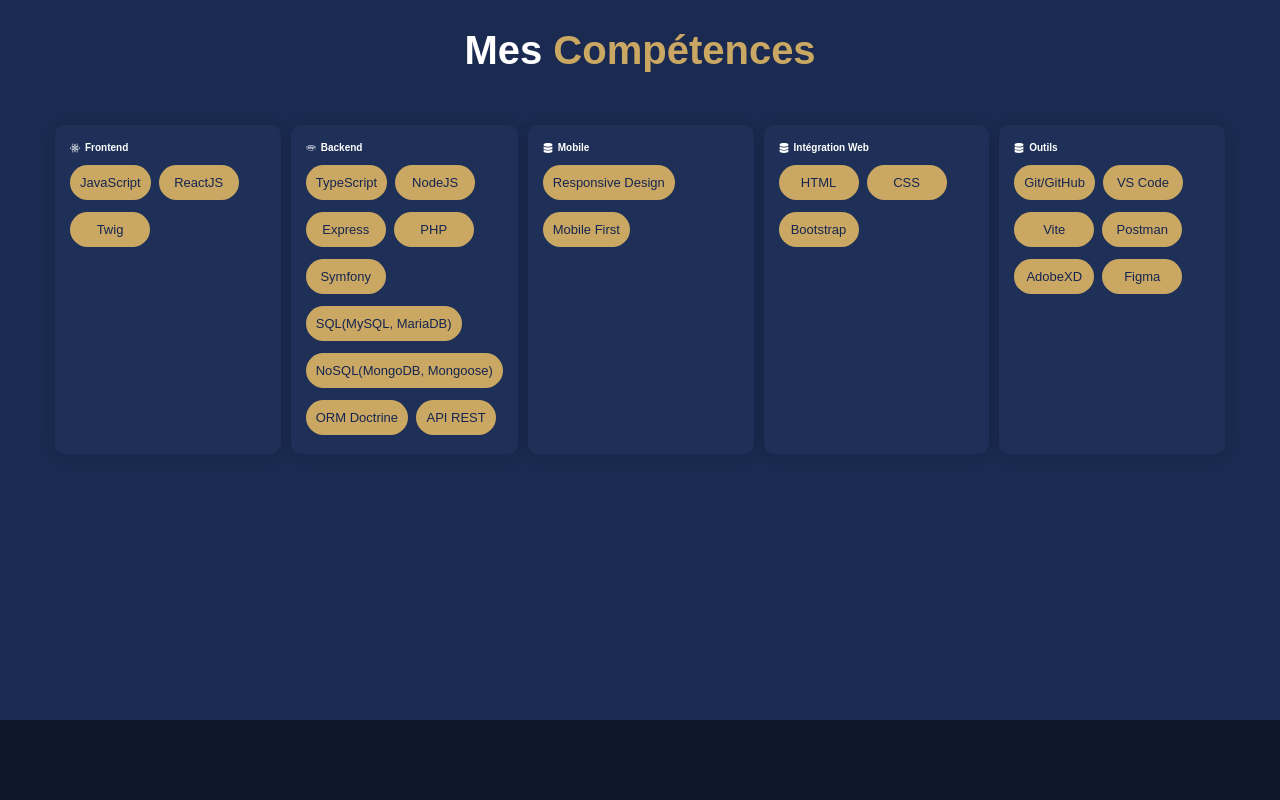
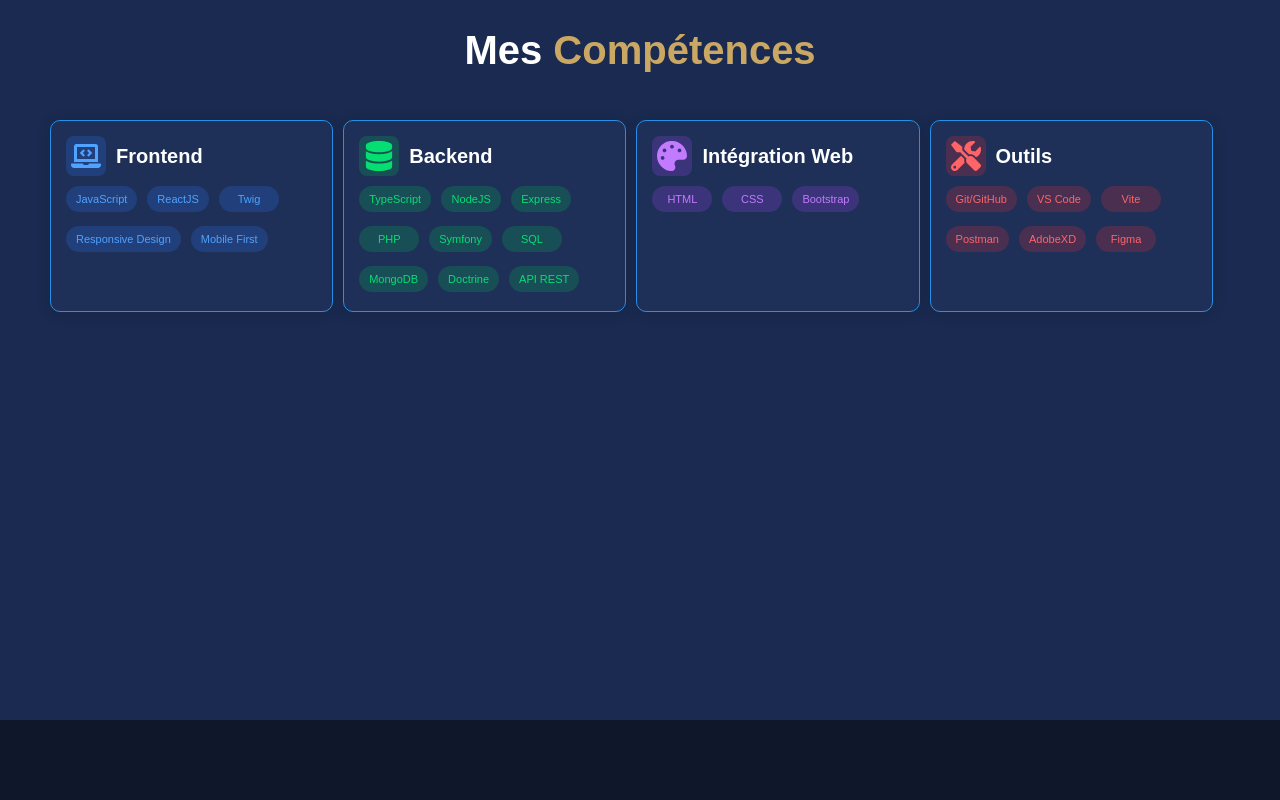
Before and after one commit to AlexDelapierre/Portfolio-React, a React (Create React App) app: page / in a window 1280 px wide. Shown: the part 1680-2480 px from the top of the page. Built offline with nearby package versions, Linux system fonts and the light colour scheme.

Commit message:
feat: add SkillsCard

```diff
--- a/src/components/Career/Career.jsx
+++ b/src/components/Career/Career.jsx
@@ -6,7 +6,14 @@
 		<section className="career" id="career">
 			<h2 className="career__title">Mon <span className='text-secondary-color'>parcours</span></h2>
 			<div className="career__content">
-				{/* Ajoutez ici votre parcours, expériences, diplômes, etc. */}
+				<p>
+					Monteur-câbleur - Euroconcep (intérim) 11/2023  01/2025 <br />
+					Lecture de schémas techniques, assemblage et câblage d’armoires électriques industrielles. Expérience développant rigueur, gestion du temps, sens du détail et travail en équipe.
+				</p>
+				<p>
+					Professeur de guitare - Écoles de musique 2012  2021 <br />
+					Enseignement de la guitare dans plusieurs écoles (OCA, Mélodia, Les Amis de la Musique) et à domicile. Expérience renforçant pédagogie, écoute, patience et sens de l’organisation.
+      	</p>
 			</div>
 		</section>
 	);
--- a/src/components/Hero/Hero.css
+++ b/src/components/Hero/Hero.css
@@ -1,5 +1,6 @@
 .home-hero {
   background-color: #162b62;
+  min-height: 100vh;
 }
 
 .home-hero__portrait {
--- a/src/components/Skills/SkillCard/SkillCard.css
+++ /dev/null
@@ -1,56 +0,0 @@
-.skill-card {
-	width: 260px;
-	min-height: 320px;
-	background: #1e3057;
-	border-radius: 1rem;
-	box-shadow: 0 2px 16px rgba(0,0,0,0.12);
-	display: flex;
-	flex-direction: column;
-	/* align-items: stretch; */
-	padding: 1.5rem;
-	margin: 0.5rem;
-}
-
-.skill-card-header {
-	display: flex;
-	flex-direction: row;
-	align-items: center;
-	justify-content: flex-start;
-	margin-bottom: 1rem;
-}
-
-.skill-title {
-	text-align: left;
-	margin-left: 0.5rem;
-}
-
-.skill-card-buttons {
-	display: flex;
-	flex-wrap: wrap;
-	gap: 8px;
-	width: 100%;
-	/* justify-content: center; */
-}
-
-.skill-btn {
-	background: #caa863;
-	color: #152550;
-	border: none;
-	border-radius: 2rem;
-	padding: 1rem 1rem;
-  min-width: 8rem;
-	font-size: 1.3rem;
-	font-weight: 500;
-	margin-bottom: 4px;
-	cursor: pointer;
-	transition: background 0.2s;
-	display: flex;
-	align-items: center;
-	justify-content: center;
-	overflow: hidden;
-	text-overflow: ellipsis;
-	white-space: nowrap;
-}
-.skill-btn:hover {
-	background: #b3975a;
-}
--- a/src/components/Skills/SkillCard/SkillCard.jsx
+++ /dev/null
@@ -1,25 +0,0 @@
-import React from "react";
-import "./SkillCard.css";
-
-function SkillCard({ icon: Icon, title, tags }) {
-  return (
-    <div className="skill-card">
-      {/* Partie icône + titre */}
-      <div className="skill-card-header">
-        {Icon && <Icon className="skill-icon" />}
-        <h4 className="skill-title">{title}</h4>
-      </div>
-
-      {/* Boutons (tags) */}
-      <div className="skill-card-buttons">
-        {tags.map((tag, index) => (
-          <button key={index} className="skill-btn">
-            {tag}
-          </button>
-        ))}
-      </div>
-    </div>
-  );
-}
-
-export default SkillCard;
--- a/src/components/Skills/Skills.css
+++ b/src/components/Skills/Skills.css
@@ -5,7 +5,6 @@
 
 .skills-container {
   display: flex;
-  flex-direction: row;
-  /* gap: 20px;
-  flex-wrap: wrap; */
+  flex-wrap: wrap;
+  gap: 1rem;
 }
--- a/src/components/Skills/Skills.jsx
+++ b/src/components/Skills/Skills.jsx
@@ -1,34 +1,37 @@
 import "./Skills.css";
-import SkillCard from "./SkillCard/SkillCard";
-import { FaReact, FaPhp, FaDatabase } from "react-icons/fa";
+import SkillCard from "./SkillsCard/SkillsCard";
+import {FaLaptopCode, FaReact, FaDatabase, FaMobileAlt, FaHtml5, FaPalette, FaTools } from "react-icons/fa";
 
 function Skills() {
 
   const skillsData = [
     {
-      icon: FaReact,
+      icon: FaLaptopCode,
       title: "Frontend",
-      tags: ["JavaScript", "ReactJS", "Twig"]
-    },
-    {
-      icon: FaPhp,
-      title: "Backend",
-      tags: ["TypeScript", "NodeJS", "Express" ,"PHP", "Symfony", "SQL(MySQL, MariaDB)", "NoSQL(MongoDB, Mongoose)", "ORM Doctrine", "API REST"]
+      tags: ["JavaScript", "ReactJS", "Twig", "Responsive Design", "Mobile First"],
+      backgroundColor: "#213f7a",
+      color: "#50a2ff"
     },
     {
       icon: FaDatabase,
-      title: "Mobile",
-      tags: ["Responsive Design", "Mobile First"]
+      title: "Backend",
+      tags: ["TypeScript", "NodeJS", "Express", "PHP", "Symfony", "SQL", "MongoDB", "Doctrine", "API REST"],
+      backgroundColor: "#184e56",
+      color: "#05df72"
     },
     {
-      icon: FaDatabase,
+      icon: FaPalette,
       title: "Intégration Web",
-      tags: ["HTML", "CSS", "Bootstrap"]
+      tags: ["HTML", "CSS", "Bootstrap"],
+      backgroundColor: "#3b347a",
+      color: "#c27aff"
     },
     {
-      icon: FaDatabase,
+      icon: FaTools,
       title: "Outils",
-      tags: ["Git/GitHub", "VS Code", "Vite", "Postman", "AdobeXD", "Figma"]
+      tags: ["Git/GitHub", "VS Code", "Vite", "Postman", "AdobeXD", "Figma"],
+      backgroundColor: "#4a2f51",
+      color: "#ff6467"
     }
   ];
 
@@ -42,6 +45,8 @@
             icon={skill.icon}
             title={skill.title}
             tags={skill.tags}
+            backgroundColor={skill.backgroundColor}
+            color={skill.color}
           />
         ))}
       </div>
--- /dev/null
+++ b/src/components/Skills/SkillsCard/SkillsCard.css
@@ -0,0 +1,87 @@
+/* ===== Mobile First ===== */
+.skillsCard-container {
+	width: 100%;
+	min-width: 140px;
+	max-width: 100%;
+	background: #1e3057;
+	border-radius: 1rem;
+	box-shadow: 0 2px 16px rgba(0,0,0,0.12);
+	display: flex;
+	flex-direction: column;
+	padding: 1.5rem;
+	border: 1px solid #278ee9;
+	box-sizing: border-box;
+	margin-bottom: 1rem; /* espace entre les cards */
+	/* pas de height fixe → la card s'adapte au contenu */
+}
+
+/* Tablette */
+@media (min-width: 768px) {
+	.skillsCard-container {
+		width: 48%;
+		min-width: 180px;
+	}
+}
+
+/* Desktop */
+@media (min-width: 1024px) {
+	.skillsCard-container {
+		width: 24%;
+		min-width: 220px;
+		max-width: 350px;
+	}
+}
+
+.skillsCard-header {
+	display: flex;
+	align-items: center;
+	justify-content: flex-start;
+	gap: 1rem;
+	margin-bottom: 1rem;
+}
+
+.skillsCard-icon-bg {
+  display: inline-flex;
+  align-items: center;
+  justify-content: center;
+  padding: 0.5rem;       /* espace autour de l’icône */
+  border-radius: 20%;    /* rond parfait, ou 0.5rem pour arrondi léger */
+}
+
+.skillsCard-icon {
+  font-size: clamp(1.5rem, 4vw, 3rem); /* min = 1.5rem, max = 3rem */
+  flex-shrink: 0; /* évite que l'icône se compresse */
+}
+
+
+.skillsCard-title {
+	margin: 0;
+}
+
+.skillsCard-buttons-container {
+	display: flex;
+	flex-wrap: wrap;
+	gap: 1rem;
+	padding: 0;
+	/* overflow supprimé → la hauteur de la card suit le contenu */
+}
+
+.skillsCard-btn {
+	/* background: #caa863; */
+	/* color: #152550; */
+	border: none;
+	border-radius: 2rem;
+	padding: 0.7rem 1rem;
+	min-width: 6rem;
+	font-size: 1.1rem;
+	font-weight: 500;
+	margin-bottom: 4px;
+	cursor: pointer;
+	transition: background 0.2s;
+	display: flex;
+	align-items: center;
+	justify-content: center;
+	overflow: hidden;
+	text-overflow: ellipsis;
+	white-space: nowrap;
+}
--- /dev/null
+++ b/src/components/Skills/SkillsCard/SkillsCard.jsx
@@ -0,0 +1,36 @@
+import React from "react";
+import "./SkillsCard.css";
+
+function SkillsCard({ icon: Icon, title, tags, backgroundColor, color }) {
+  return (
+    <div className="skillsCard-container">
+      {/* Partie icône + titre */}
+      <div className="skillsCard-header">
+        {Icon && (
+        <span
+          className="skillsCard-icon-bg"
+          style={{ backgroundColor: backgroundColor }}
+        >
+          <Icon className="skillsCard-icon" style={{ color: color }}/>
+        </span>
+        )}
+        <h4 className="skillsCard-title">{title}</h4>
+      </div>
+
+      {/* Boutons (tags) */}
+      <div className="skillsCard-buttons-container">
+        {tags.map((tag, index) => (
+          <button
+            key={index}
+            className="skillsCard-btn"
+            style={{ backgroundColor: backgroundColor, color: color }}
+          >
+            {tag}
+          </button>
+        ))}
+      </div>
+    </div>
+  );
+}
+
+export default SkillsCard;
--- a/src/index.css
+++ b/src/index.css
@@ -39,8 +39,14 @@
 }
 
 section {
-  min-height: 100vh;
   padding: 10rem 5rem 0 5rem; /* top right bottom left */
+
+}
+
+@media (min-width: 1024px) {
+  section {
+    min-height: 100vh;
+  }
 }
 
 h1 {
@@ -62,6 +68,11 @@
   font-size: 3rem;
   font-weight: 600;
   margin-bottom: 2rem
+}
+
+h4 {
+  font-size: 2rem;
+  font-weight: 600;
 }
 
 p {
```
